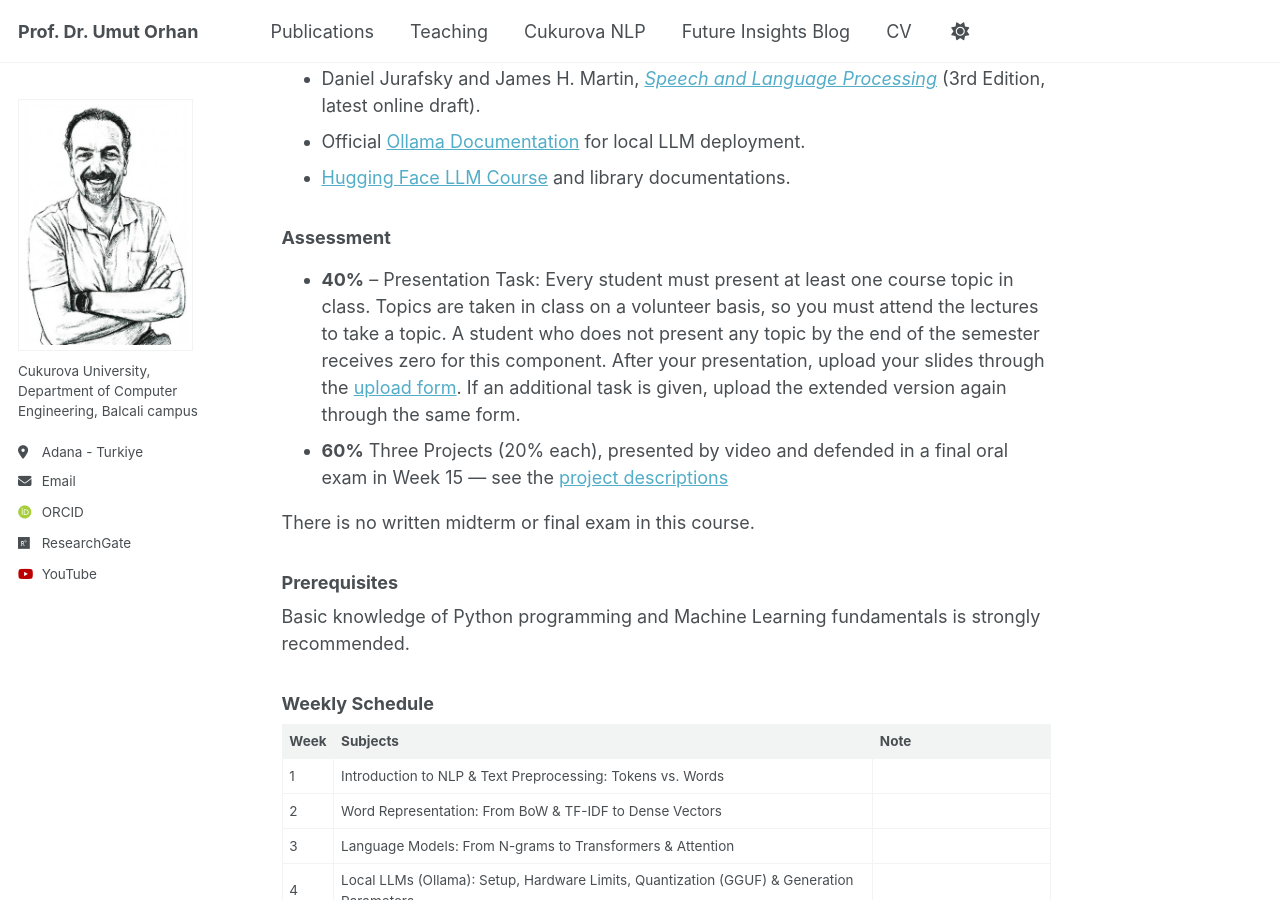
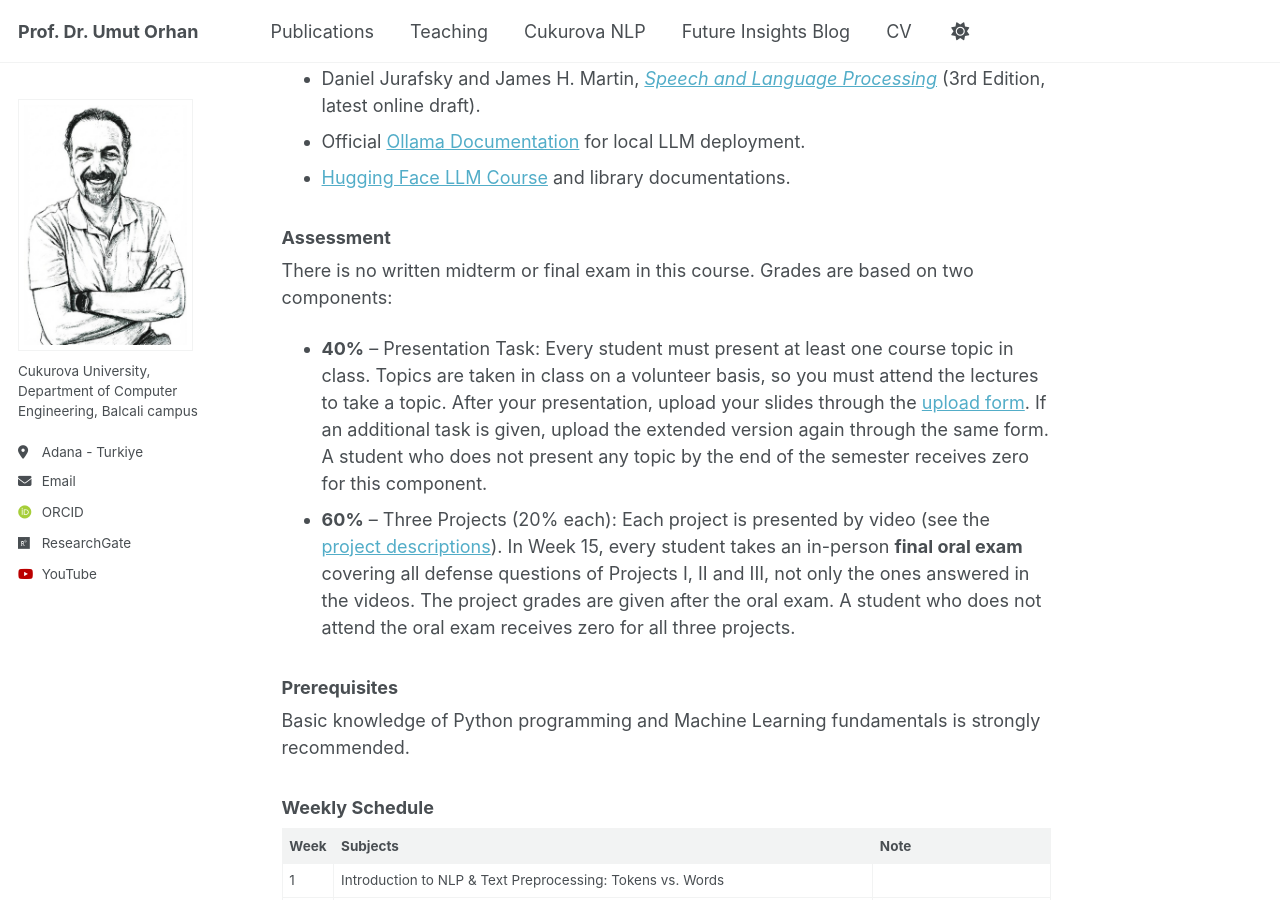
Before and after one commit to uorhan/uorhan.github.io, a Jekyll site: the page built from _teaching/NLP.md, in a window 1280 px wide and 900 px high, scrolled down 489 px. Built offline with Jekyll 4.4.1, drawn with Linux system fonts in a browser that asks for light colours; some web fonts are replaced.

Commit message:
Revise assessment section in NLP.md
Reorganized assessment criteria for clarity and added details about project presentations and grading.

```diff
--- a/_teaching/NLP.md
+++ b/_teaching/NLP.md
@@ -15,11 +15,12 @@ The primary objective of this course is to introduce classical Natural Language
 - Official [Ollama Documentation](https://github.com/ollama/ollama) for local LLM deployment.
 - [Hugging Face LLM Course](https://huggingface.co/learn/llm-course) and library documentations.
 
+
 ### Assessment
-- **40%** – Presentation Task: Every student must present at least one course topic in class. Topics are taken in class on a volunteer basis, so you must attend the lectures to take a topic. A student who does not present any topic by the end of the semester receives zero for this component. After your presentation, upload your slides through the [upload form](https://forms.gle/KY55TRWjmc3bHwm48). If an additional task is given, upload the extended version again through the same form.
-- **60%** Three Projects (20% each), presented by video and defended in a final oral exam in Week 15 — see the [project descriptions](/files/NLP-Projects)
+There is no written midterm or final exam in this course. Grades are based on two components:
 
-There is no written midterm or final exam in this course.
+- **40%** – Presentation Task: Every student must present at least one course topic in class. Topics are taken in class on a volunteer basis, so you must attend the lectures to take a topic. After your presentation, upload your slides through the [upload form](https://forms.gle/KY55TRWjmc3bHwm48). If an additional task is given, upload the extended version again through the same form. A student who does not present any topic by the end of the semester receives zero for this component.
+- **60%** – Three Projects (20% each): Each project is presented by video (see the [project descriptions](/files/NLP-Projects)). In Week 15, every student takes an in-person **final oral exam** covering all defense questions of Projects I, II and III, not only the ones answered in the videos. The project grades are given after the oral exam. A student who does not attend the oral exam receives zero for all three projects.
 
 ### Prerequisites
 Basic knowledge of Python programming and Machine Learning fundamentals is strongly recommended.
```
